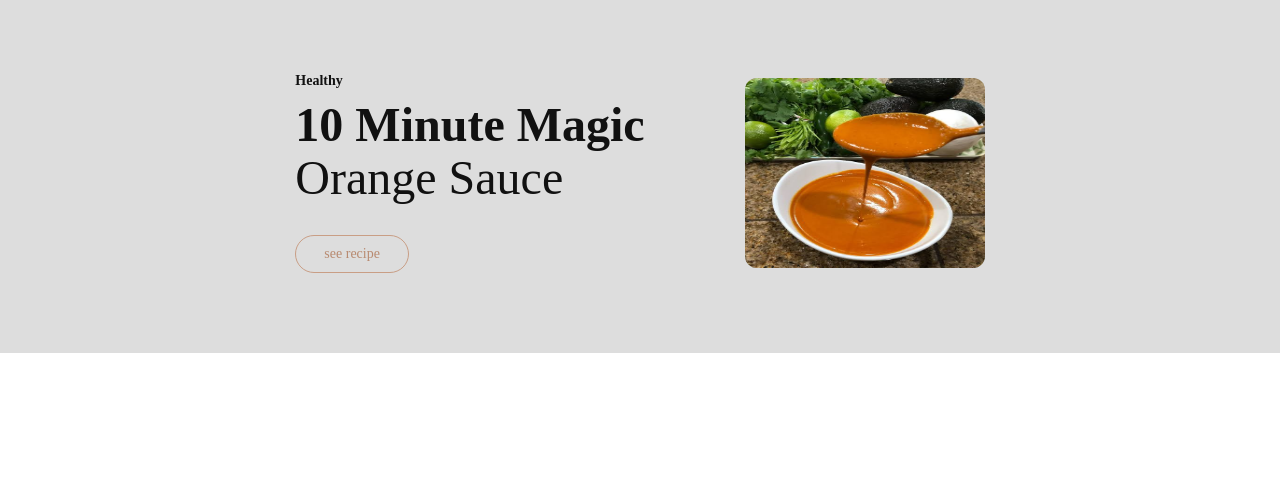
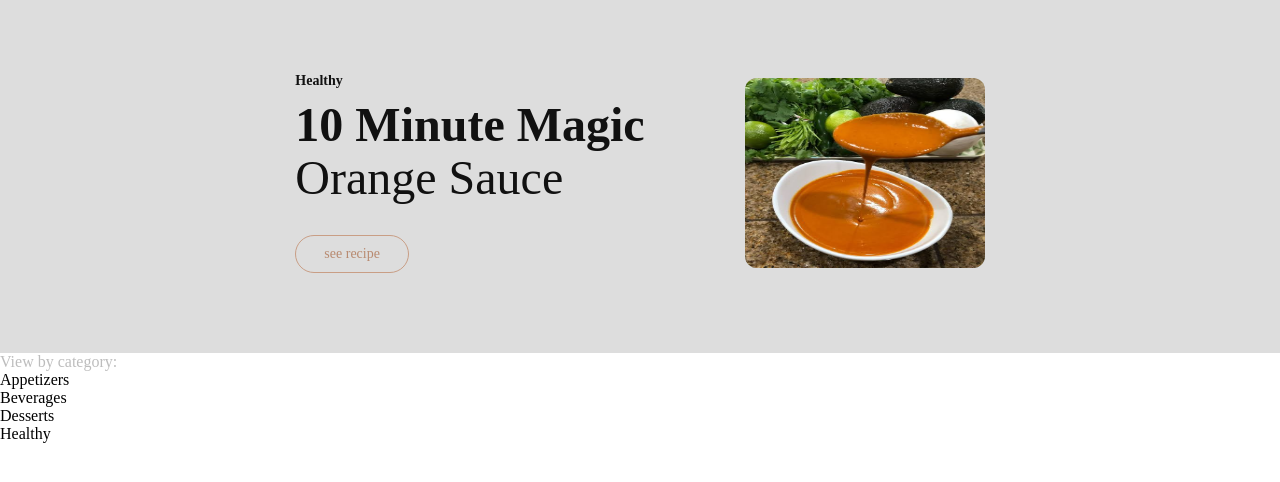
Before and after one commit to asc-IFC32A-EDE/pagina_receptes, a plain HTML site: page index.html in a window 1280 px wide. Shown: the part 82-564 px from the top of the page. Drawn offline with Linux system fonts and the light colour scheme.

Commit message:
feat: añadido un menu inferior

```diff
--- a/index.html
+++ b/index.html
@@ -21,27 +21,24 @@
             </nav>
         </div>
     </header>
-
-    <main>
     <div class="contenedor_receta">
-
         <div class="caja_texto">
             <p class="etiqueta">Healthy</p>
-
-                <h1>
-                    <b>10 Minute Magic</b><br>
-                    Orange Sauce
-                </h1>
-
+            <h1><b>10 Minute Magic</b><br>Orange Sauce</h1>
             <a href="#" class="boton">see recipe</a>
         </div>
-
         <div class="caja_imagen">
             <img src="imagenes/Orange sauce.jpg" alt="Orange Sauce">
         </div>
-
     </div>
-    </main>
-
+    <div class="nuevo_menu">
+        <p style="color: rgb(189, 189, 189);">View by category:</p>
+        <div class="negrita">
+            <p>Appetizers</p>
+            <p>Beverages</p>
+            <p>Desserts</p>
+            <p>Healthy</p>
+        </div>
+    </div>
 </body>
 </html>
```
Lines whose indentation alone changed are shown as unchanged.
